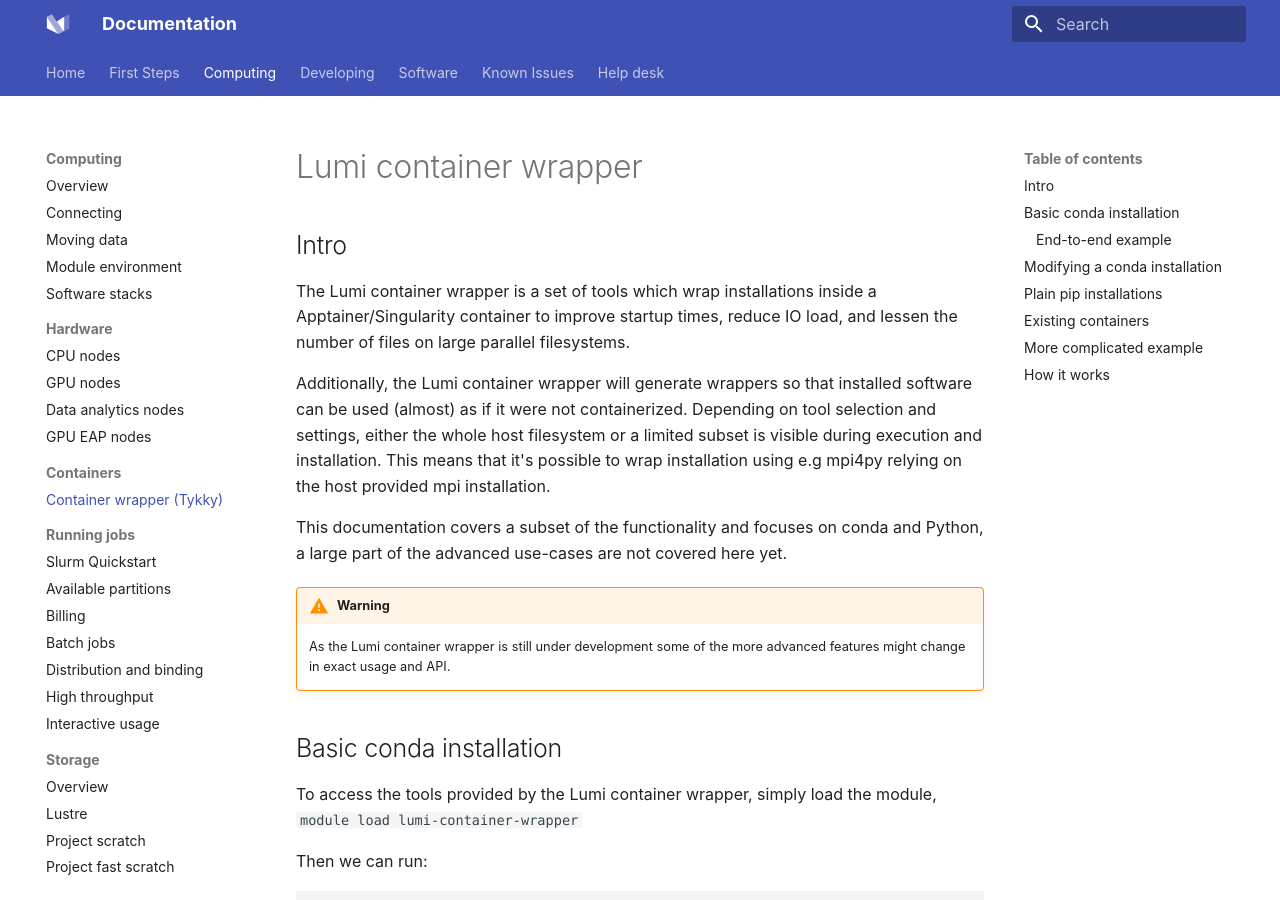
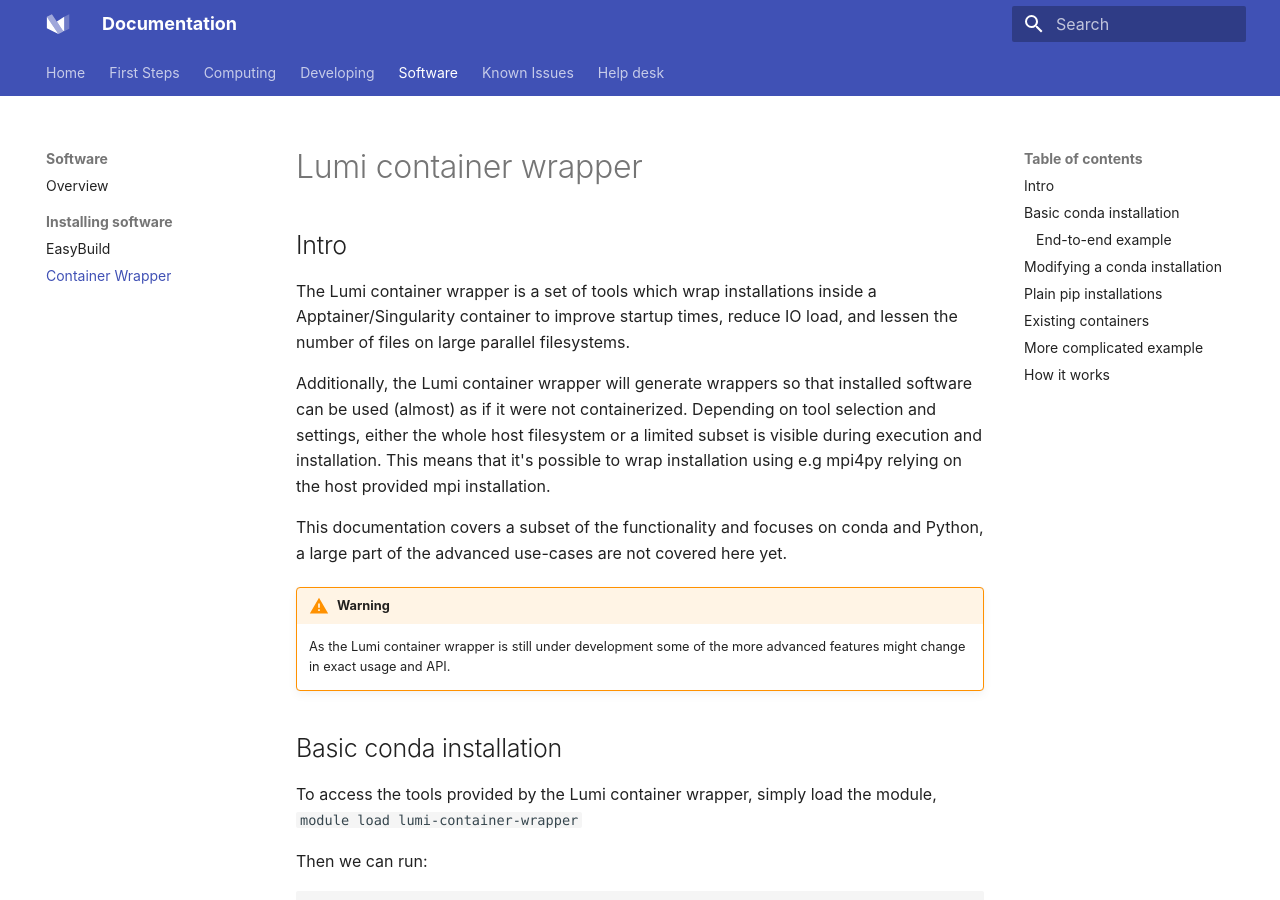
Before and after one commit to Lumi-supercomputer/lumi-userguide, an MkDocs documentation site: the page built from docs/software/installing/container_wrapper.md, in a window 1280 px wide and 900 px high. Built offline with MkDocs 1.6.1 and Material for MkDocs 9.7.7, drawn with Linux system fonts in a browser that asks for light colours.

Commit message:
move to final location

```diff
--- a/mkdocs.yml
+++ b/mkdocs.yml
@@ -20,8 +20,6 @@
       - GPU nodes: computing/systems/lumig.md
       - Data analytics nodes: computing/systems/lumid.md
       - GPU EAP nodes: computing/systems/kuura.md
-    - Containers:
-      - Container wrapper (Tykky): computing/containers/tykky.md
     - Running jobs:
       - Slurm Quickstart: computing/jobs/slurm-quickstart.md
       - Available partitions: computing/jobs/partitions.md
@@ -54,6 +52,7 @@
     - Overview: software/index.md
     - Installing software:
       - EasyBuild: software/installing/easybuild.md
+      - Container Wrapper: software/installing/container_wrapper.md
   - Known Issues:
     - Known Issues: issues/index.md
   - Help desk:
```
Also changed, not shown: docs/software/installing/container_wrapper.md (renamed from docs/computing/containers/tykky.md).
